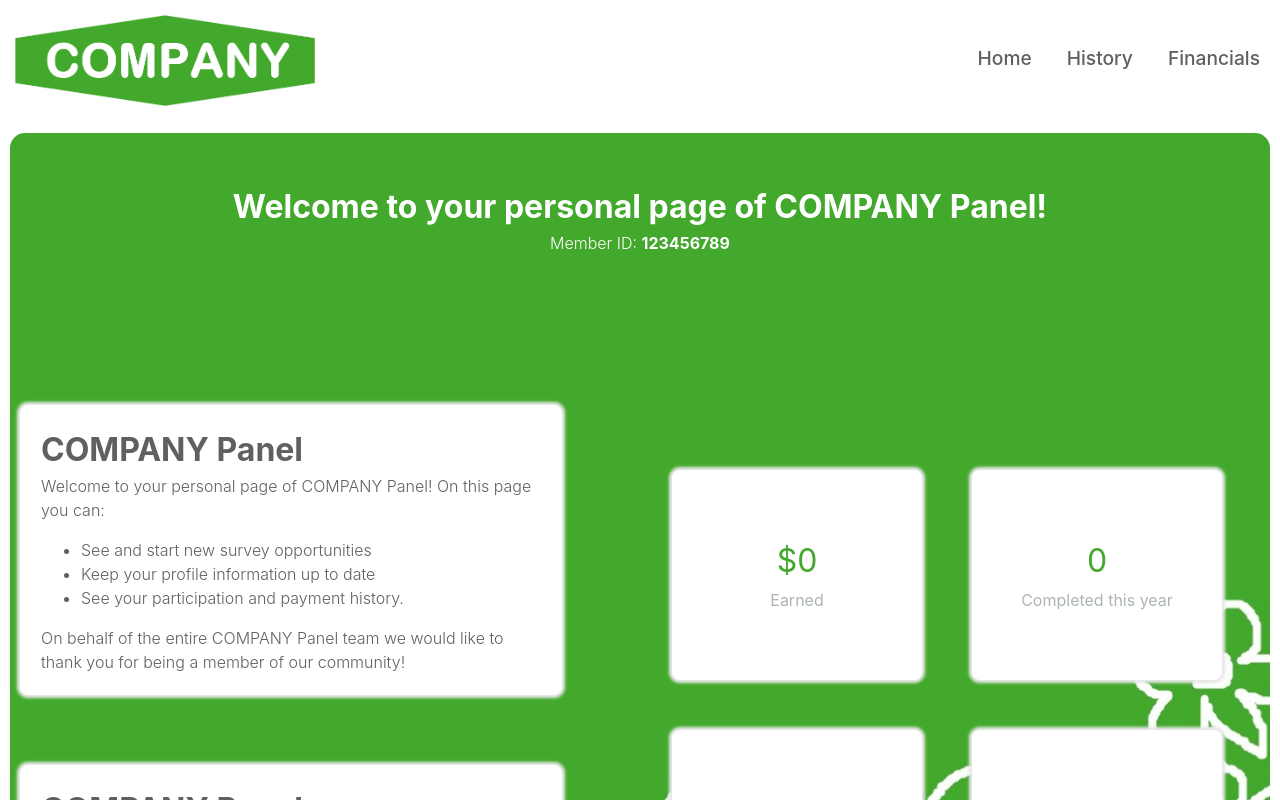
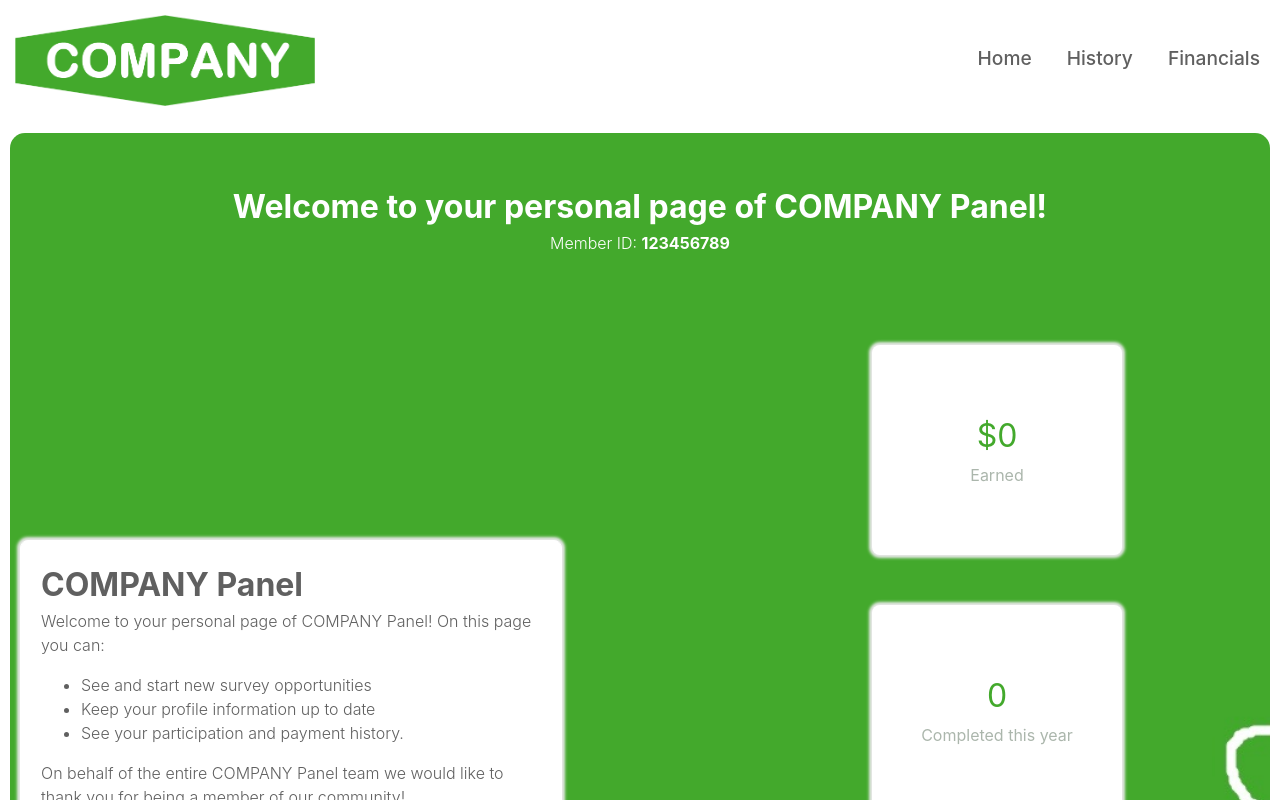
Before and after one commit to leejkc/Co-op-Website-Demo, a React (Vite) app: page /home in a window 1280 px wide. Shown: the top 800 px of the page. Built offline with nearby package versions, Linux system fonts and the light colour scheme; no server answers; sample sign-in values are in the browser's storage.

Commit message:
Update HomePage.style.js

```diff
--- a/src/pages/HomePage/HomePage.style.js
+++ b/src/pages/HomePage/HomePage.style.js
@@ -31,7 +31,7 @@ export const OverviewWrapper = styled.div`
 export const Container = styled.div`
   display: flex;
   flex: 2;
-  gap: 100px;
+  gap: 300px;
   margin: 40px 0; // Change from margin: 150px; margin-top: 80px;
   place-items: center;
   place-content: center;
```
